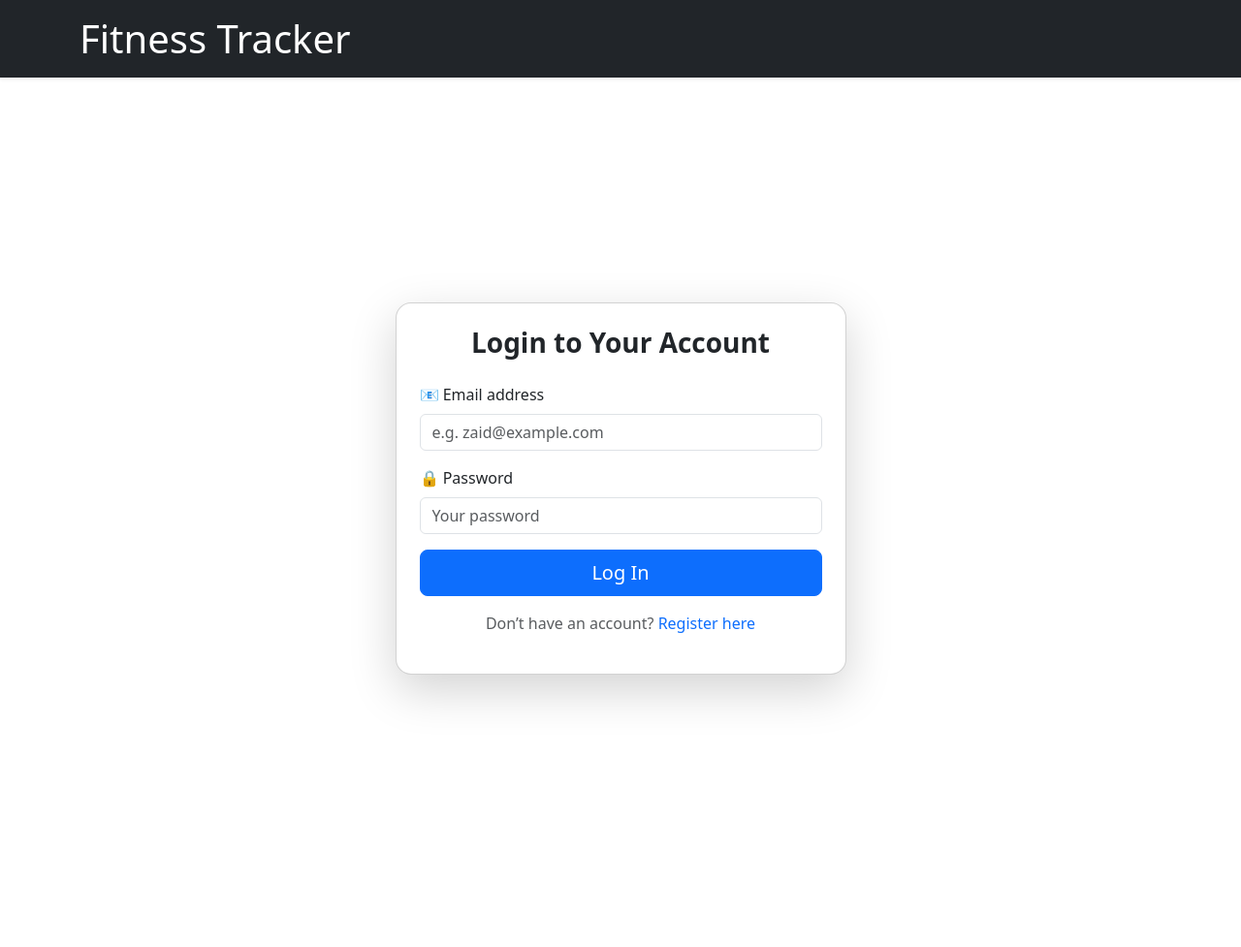
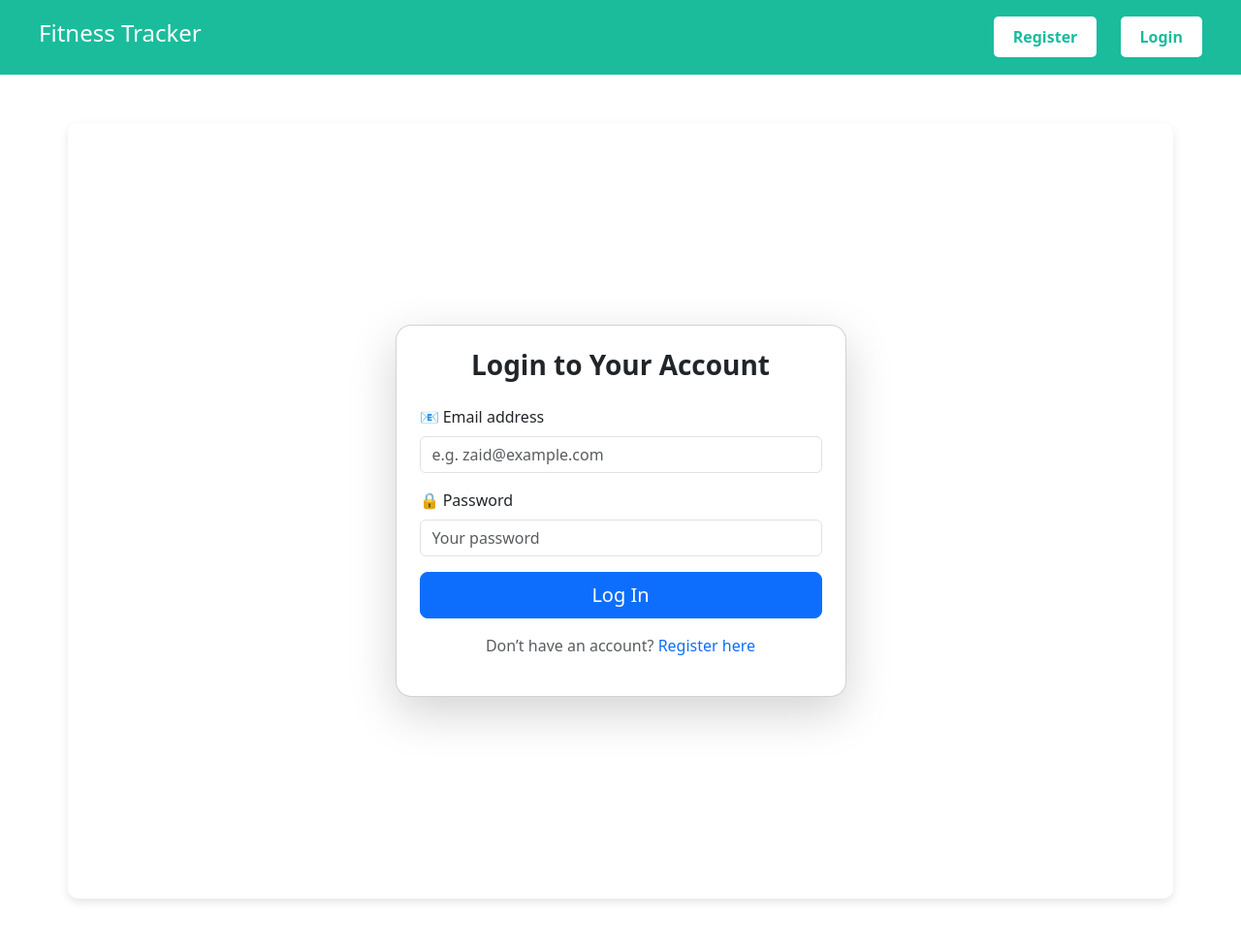
Before and after one commit to stepin105111/CITS5505-Exercise-Tracker-Project, a Flask app: page /login in a window 1280 px wide. Shown: the whole page at 97% size. Before the commit the page ends 725 px from the top, so only its background shows below. Run offline with Flask 3, Linux system fonts and the light colour scheme.

Commit message:
Extend base layout to login page

```diff
--- a/app/routes.py
+++ b/app/routes.py
@@ -13,3 +13,7 @@ def register():
 @application.route('/login')
 def login():
     return render_template('login.html')
+
+@application.route('/dashboard')
+def dashboard():
+    return render_template('dashboard.html')
--- a/app/templates/login.html
+++ b/app/templates/login.html
@@ -1,66 +1,29 @@
-<!DOCTYPE html>
-<html lang="en">
-<head>
-  <meta charset="UTF-8" />
-  <meta name="viewport" content="width=device-width, initial-scale=1.0"/>
-  <title>Login | Fitness Tracker</title>
+{% extends "base.html" %}
 
+{% block title %}Login | Fitness Tracker{% endblock %}
+
+{% block head %}
   <!-- Bootstrap -->
   <link href="https://cdn.jsdelivr.net/npm/bootstrap@5.3.0/dist/css/bootstrap.min.css" rel="stylesheet"/>
-
   <!-- Custom Styles -->
-  <link rel="stylesheet" href="css/login-style.css" />
-
+  <link rel="stylesheet" href="{{ url_for('static', filename='css/login-style.css') }}">
   <script>
     function validateLogin(event) {
-    event.preventDefault(); // Prevent form from submitting
-
+      event.preventDefault();
       const email = document.getElementById("email").value.trim();
       const password = document.getElementById("password").value.trim();
-
-    // Dummy credentials
       const validEmail = "zaid@example.com";
       const validPassword = "test123";
-
       if (email === validEmail && password === validPassword) {
-      window.location.href = "dashboard.html";
+        window.location.href = "/dashboard.html";
       } else {
         alert("Invalid email or password. Please try again.");
       }
     }
   </script>
+{% endblock %}
 
-<script>
-    function validateLogin(event) {
-      event.preventDefault(); // Prevent form from submitting
-
-      const email = document.getElementById("email").value.trim();
-      const password = document.getElementById("password").value.trim();
-
-      // Dummy credentials
-      const validEmail = "zaid@example.com";
-      const validPassword = "test123";
-
-      if (email === validEmail && password === validPassword) {
-        window.location.href = "dashboard.html";
-      } else {
-        alert("Invalid email or password. Please try again.");
-      }
-    }
-  </script>
-
-
-</head>
-<body class="login-bg">
-
-  <!-- Header -->
-  <header class="bg-dark text-white p-3 mb-4 shadow-sm">
-    <div class="container">
-      <h1 class="mb-0">Fitness Tracker</h1>
-    </div>
-  </header>
-
-  <!-- Login Form -->
+{% block content %}
 <div class="container d-flex justify-content-center align-items-center min-vh-100">
   <div class="col-md-6 col-lg-5">
     <div class="card shadow-lg rounded-4 p-4 glass-bg">
@@ -70,24 +33,19 @@
           <label for="email" class="form-label">📧 Email address</label>
           <input type="email" class="form-control custom-input" id="email" placeholder="e.g. zaid@example.com" required />
         </div>
-
         <div class="mb-3">
           <label for="password" class="form-label">🔒 Password</label>
           <input type="password" class="form-control custom-input" id="password" placeholder="Your password" required />
         </div>
-
         <div class="d-grid">
           <button type="submit" class="btn btn-primary btn-lg">Log In</button>
         </div>
       </form>
-
       <p class="mt-3 text-center text-muted">
         Don’t have an account?
-          <a href="register.html" class="text-decoration-none">Register here</a>
+        <a href="{{ url_for('register') }}" class="text-decoration-none">Register here</a>
       </p>
     </div>
   </div>
 </div>
-
-</body>
-</html>
+{% endblock %}
```
Lines whose indentation alone changed are shown as unchanged.
